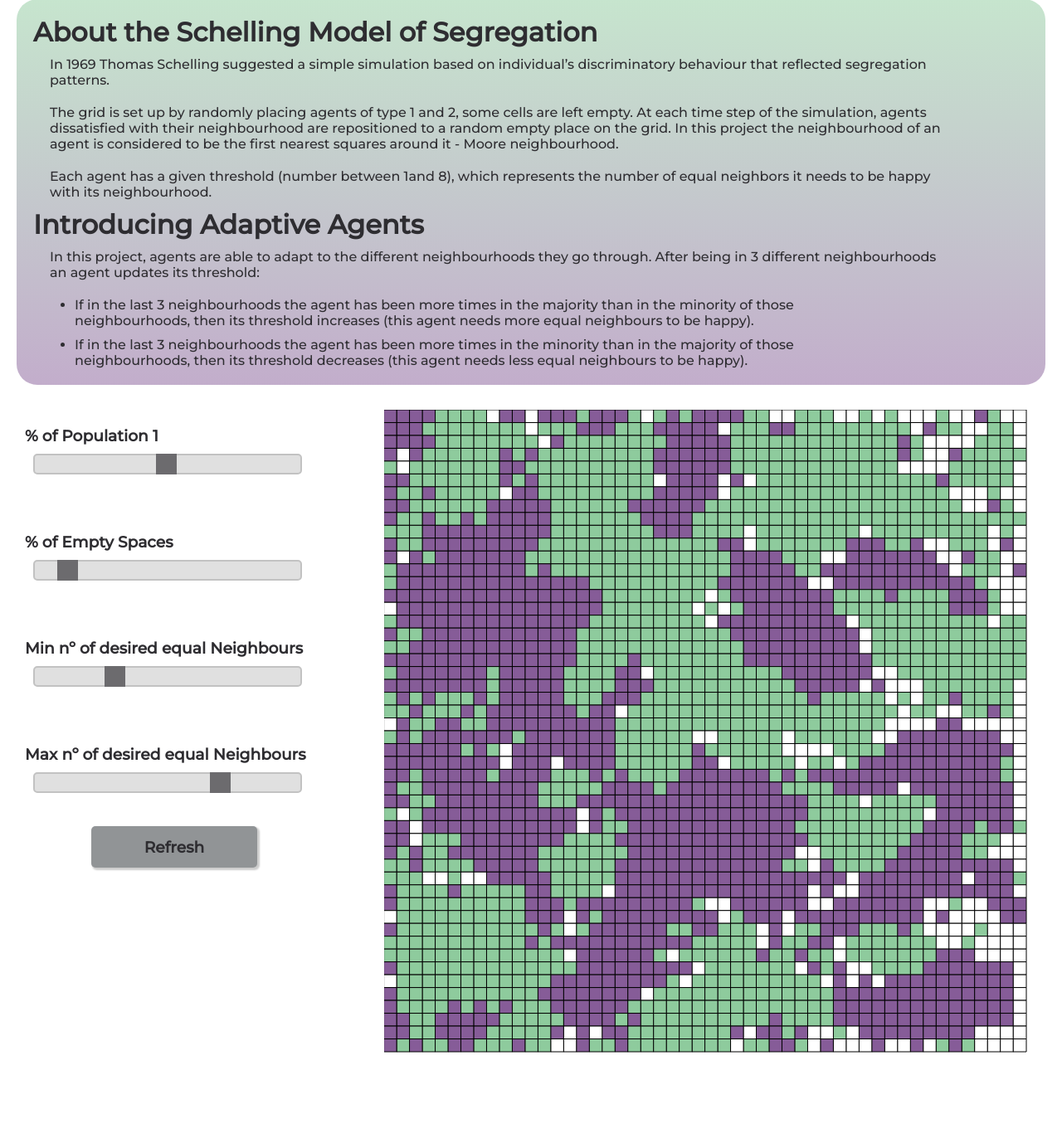
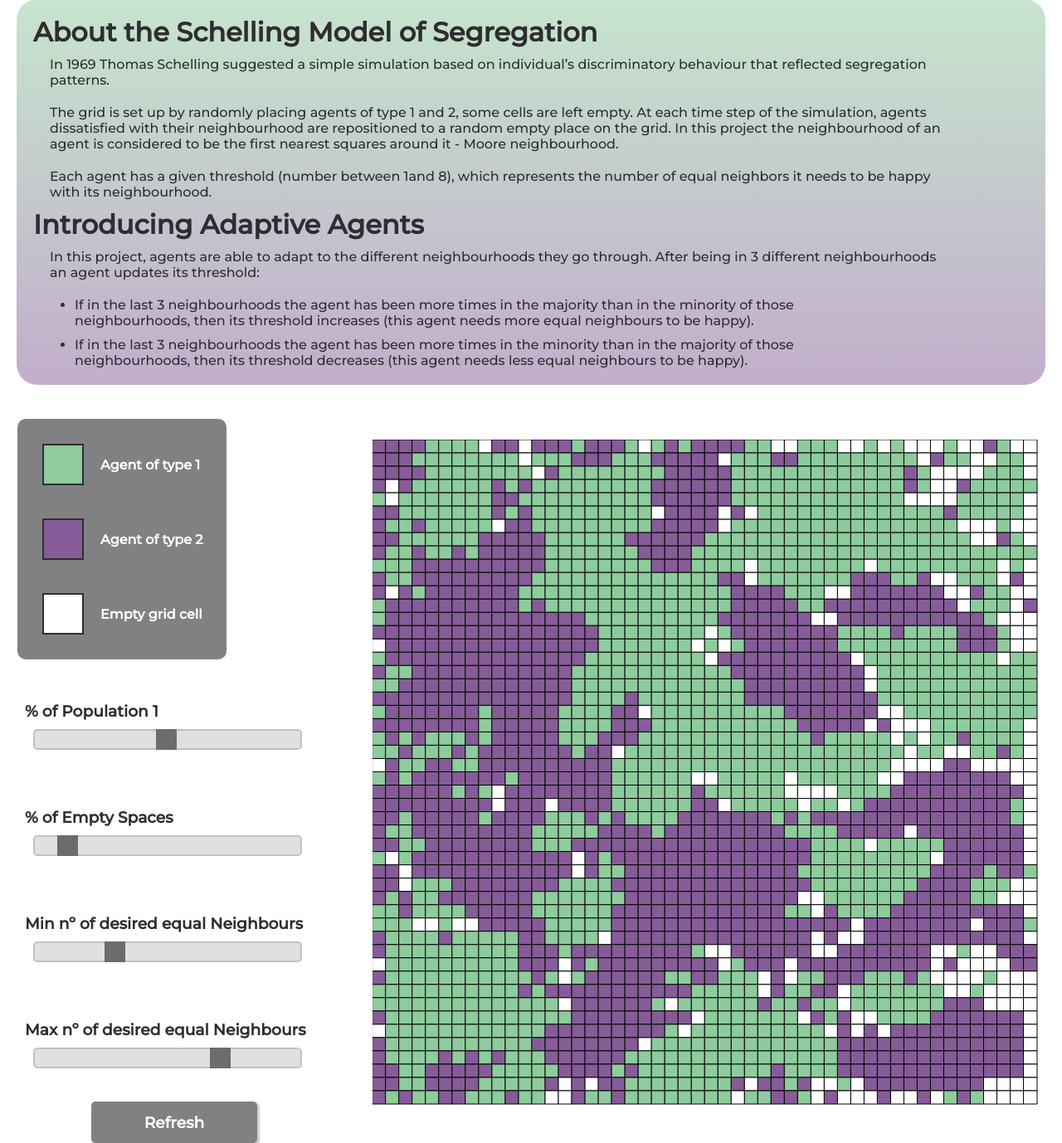
Before and after one commit to AnaSRamalhete/site, a PHP site: page /Schellings_Model/index.php in a window 1280 px wide. Shown: the part 121-1499 px from the top of the page at 83% size. Before the commit the page ends 1390 px from the top, so only its background shows below. Run offline with PHP 8.4, Linux system fonts and the light colour scheme; some libraries are stand-ins or nearby versions.

Commit message:
SM: Changing color of refresh btn

```diff
--- a/web/Schellings_Model/SM_styles.css
+++ b/web/Schellings_Model/SM_styles.css
@@ -144,7 +144,7 @@
 
   .btn-refresh{
     display: flex;
-    background-color: #919496;
+    background-color: rgba(46, 45, 49,0.6);
     height: 50px;
     margin:auto;
     border-radius: 5px;
@@ -155,7 +155,56 @@
     /* border: solid 2px rgb(69, 87, 126); */
     box-shadow: 2px 2px 2px 1px rgba(0, 0, 0, 0.2);
   }
+  .btn-refresh h3{
+    color:white;
+  }
 
   .btn-refresh:hover{
     cursor: pointer;
+    background-color: rgb(46, 45, 49);
   }
+
+  /* ------------------ Legend Section-------------------- */
+
+  .legend{
+    display: flex;
+    flex-direction: column;
+    background-color:  rgba(46, 45, 49,0.6);
+    border-radius: 10px;
+    margin: 5%;
+    padding: 10px;
+    width: 60%;
+  }
+  .GridCell_legend{
+    display: flex;
+    flex-direction: row;
+    align-content:space-around ;
+    align-items: center ;
+    width: 100%;
+  }
+  .GridCell_legend p{
+    color: white;
+    font-weight: 600;
+  }
+
+  #square-1{
+    width: 50px;
+    height: 50px;
+    background-color: rgb(142,203,157);
+    border: solid rgb(46, 45, 49) 2px;
+    margin: 20px;
+  }
+  #square-2{
+    width: 50px;
+    height: 50px;
+    background-color: rgb(134,92,152);
+    border: solid rgb(46, 45, 49) 2px;
+    margin: 20px;
+  }
+  #square-empty{
+    width: 50px;
+    height: 50px;
+    background-color: white;
+    border: solid rgb(46, 45, 49) 2px;
+    margin: 20px;
+  }
--- a/web/Schellings_Model/index.php
+++ b/web/Schellings_Model/index.php
@@ -65,6 +65,21 @@
 
         <div class="var-section">
 
+            <div class="legend">
+                <div class="GridCell_legend">
+                    <div id="square-1"></div>
+                    <p> Agent of type 1</p>
+                </div>
+                <div class="GridCell_legend">
+                    <div id="square-2"></div>
+                    <p> Agent of type 2</p>
+                </div>
+                <div class="GridCell_legend">
+                    <div id="square-empty"></div>
+                    <p> Empty grid cell</p>
+                </div>
+            </div>
+
             <div class="slideContainer">
                 <h3>% of Population 1</h3>
                 <input type="range" min="1" max="100" value="50" id="pPopulation1" class="slider">
```
